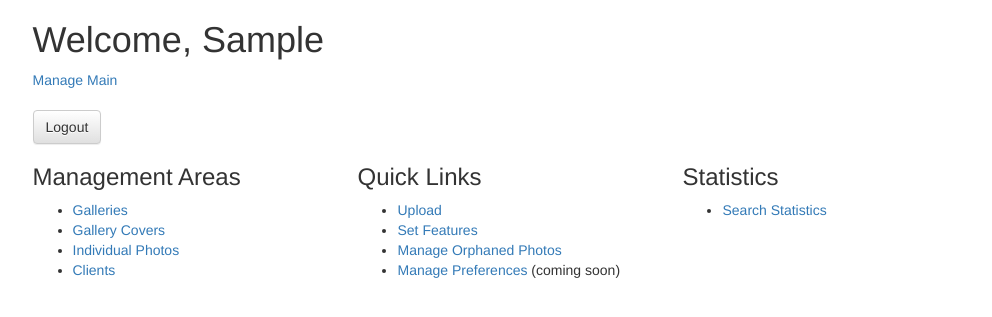
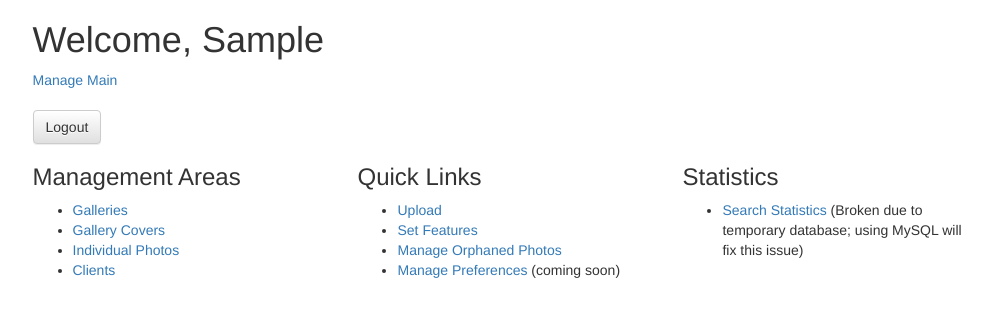
Before and after one commit to parrotmac/angular-gallery, a Django app: page /manage/ in a window 1280 px wide. Shown: the top 317 px of the page, without its empty margins (135-1127 px from the left). Run offline with Django 3.2, Linux system fonts and the light colour scheme; the visitor is signed in with stand-in values (Sample User, id 1); some libraries are stand-ins or nearby versions.

Commit message:
Added broken stats note

```diff
--- a/templates/manage/manage_base.html
+++ b/templates/manage/manage_base.html
@@ -55,7 +55,7 @@
                         <div class="col-sm-4">
                             <h3>Statistics</h3>
                             <ul>
-                                <li><a href="{% url 'manage_search_statistics' %}">Search Statistics</a></li>
+                                <li><a href="{% url 'manage_search_statistics' %}">Search Statistics</a> (Broken due to temporary database; using MySQL will fix this issue)</li>
                             </ul>
                         </div>
                     </div>
```
